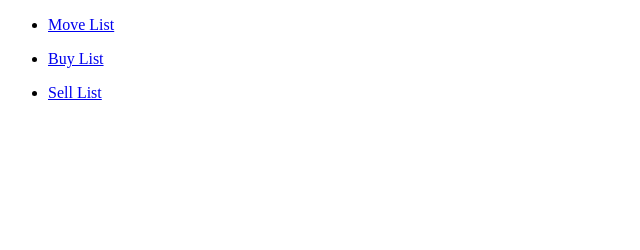
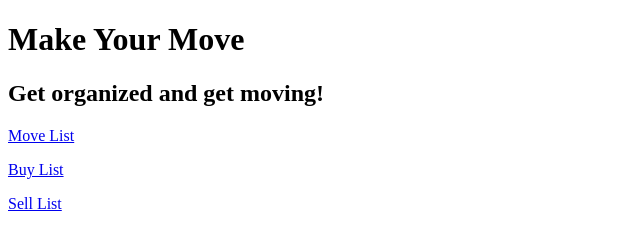
Before and after one commit to RodrigoSantelices/Make-Your-Move, a website: page public/home.html in a window 1280 px wide. Shown: the whole page, without its empty margins (0-640 px from the left). Drawn offline with nearby package versions, Linux system fonts and the light colour scheme.

Commit message:
making moves v.01

```diff
--- a/public/home.html
+++ b/public/home.html
@@ -7,12 +7,14 @@
     <title></title>
   </head>
   <body>
-    <ul>
-    <li><p><a href="../move.html">Move List</a></p></li>
-    <li><p><a href="../buy.html">Buy List</a></p></li>
-    <li><p><a href="../sell.html">Sell List</a></p></li>
-    </ul>
+    <header class="navigation">
+      <h1>Make Your Move</h1>
+      <h2>Get organized and get moving!</h2>
+      <p><a href="../move.html">Move List</a></p>
+      <p><a href="../buy.html">Buy List</a></p>
+      <p><a href="../sell.html">Sell List</a></p>
+    </header>
 
-	<script type="text/javascript" src="app.js"></script>
+
   </body>
 </html>
```
Also changed, not shown: public/index.html (+6 -9 lines), public/move.html (+11 -5 lines).
